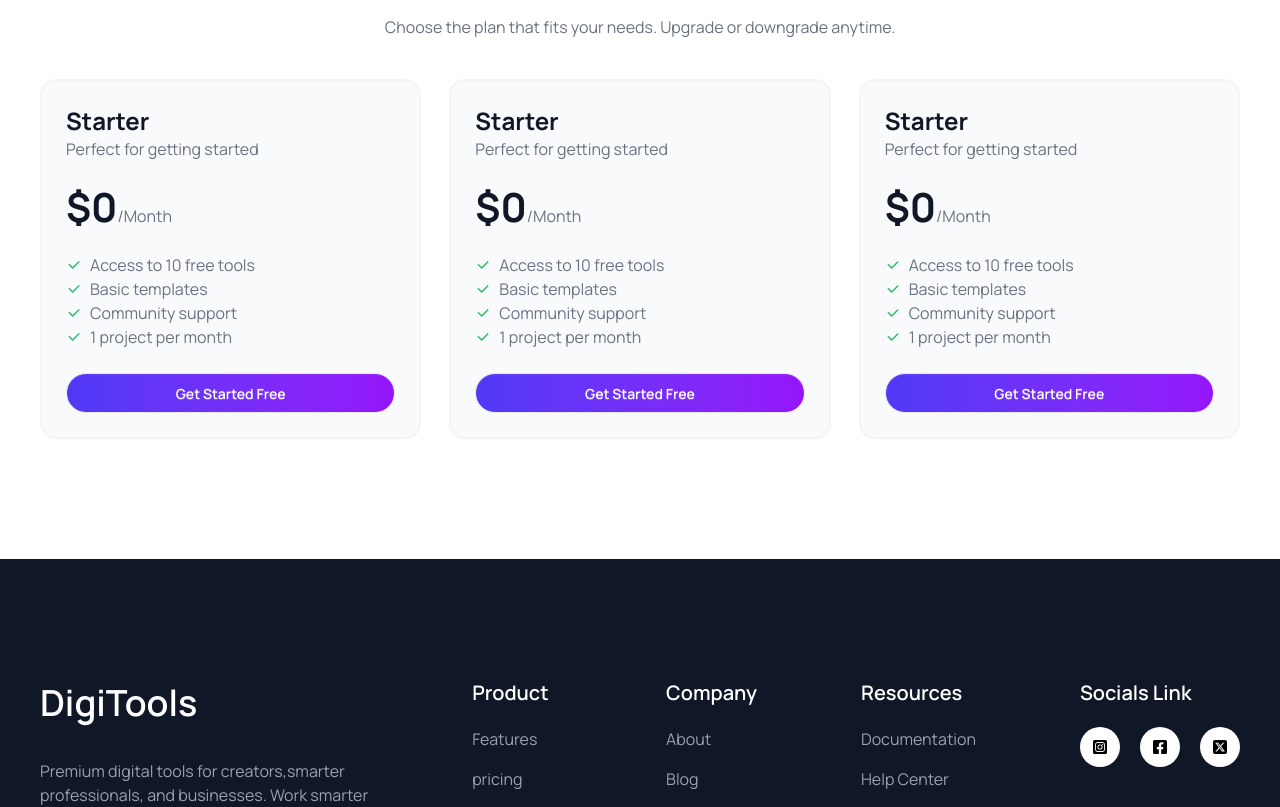
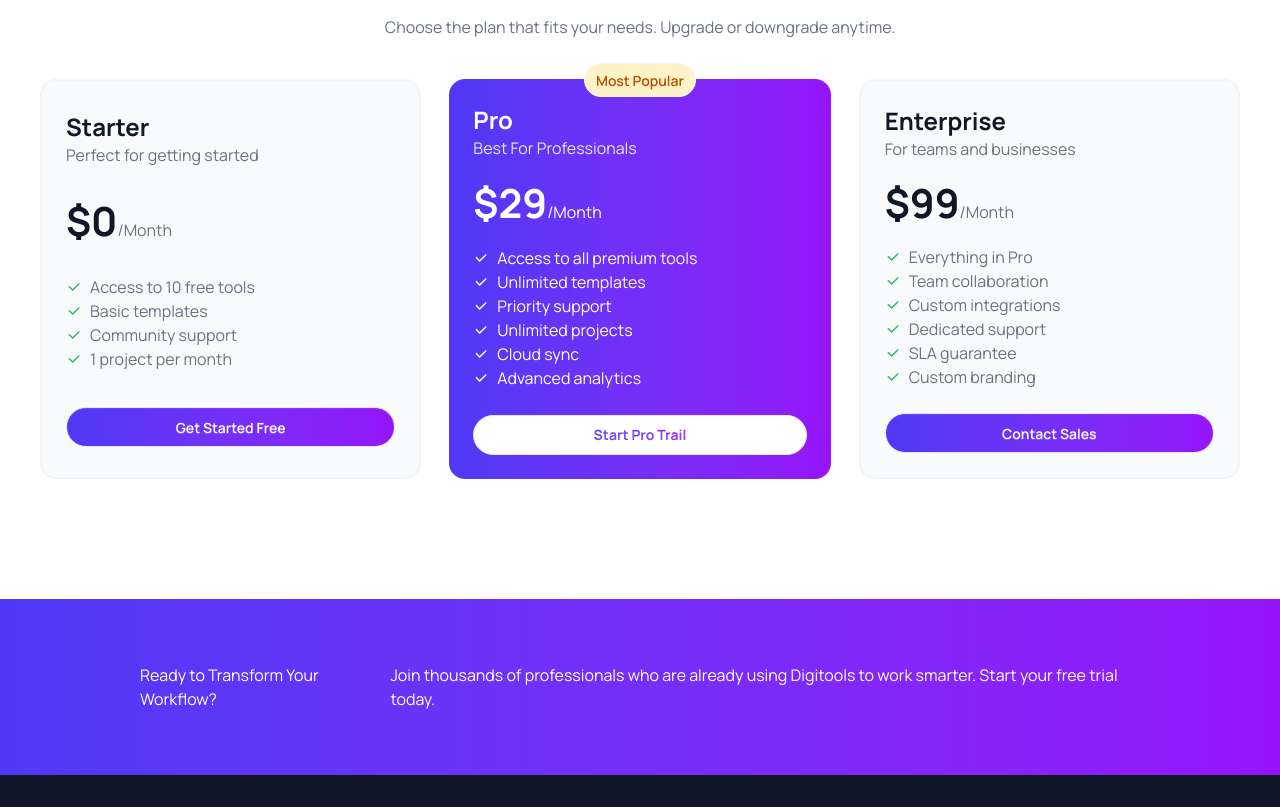
Before and after one commit to muhammad-touhid/B13-Assignment-06---Md-Touhid, a React (Vite) app: page / in a window 1280 px wide. Shown: the part 4203-5010 px from the top of the page. Built offline with nearby package versions, Linux system fonts and the light colour scheme.

Commit message:
pricing secton added

```diff
--- a/src/App.jsx
+++ b/src/App.jsx
@@ -7,6 +7,7 @@ import Navbar from "./component/Navbar/Navbar";
 import Cart from "./component/Cart/Cart";
 import GetStarted from "./component/GetStarted/GetStarted";
 import Pricing from "./component/Pricing/Pricing";
+import Cta from "./component/CTA/Cta";
 
 const getCards = async () => {
   const res = await fetch("/cards.json");
@@ -25,6 +26,7 @@ function App() {
         <CardSection cardsPromise={cardsPromise} />
         <GetStarted />
         <Pricing />
+        <Cta />
         <Footer />
       </div>
     </>
--- /dev/null
+++ b/src/component/CTA/Cta.jsx
@@ -0,0 +1,17 @@
+import React from "react";
+
+const Cta = () => {
+  return (
+    <div className="bg-linear-to-r from-[#4F39F6] to-[#9514FA]">
+      <div className="max-w-250 m-auto text-white flex flex-col md:flex-row justify-between items-center py-16">
+        <h1>Ready to Transform Your Workflow?</h1>
+        <p>
+          Join thousands of professionals who are already using Digitools to
+          work smarter. Start your free trial today.
+        </p>
+      </div>
+    </div>
+  );
+};
+
+export default Cta;
--- a/src/component/Pricing/Pricing.jsx
+++ b/src/component/Pricing/Pricing.jsx
@@ -14,10 +14,12 @@ const Pricing = () => {
           </p>
         </div>
         <div className="grid grid-cols-3 gap-7">
-          <div className="bg-gray-50 p-6 border-2 border-gray-100 rounded-2xl">
-            <h3 className="text-2xl text-black-cus font-bold">Starter</h3>
-            <p className="text-gray-500">Perfect for getting started</p>
-            <p className="text-gray-500 my-4">
+          <div className="flex flex-col justify-around bg-gray-50 p-6 border-2 border-gray-100 rounded-2xl">
+            <div>
+              <h3 className="text-2xl text-black-cus font-bold">Starter</h3>
+              <p className="text-gray-500">Perfect for getting started</p>
+            </div>
+            <p className="text-gray-500 my-3">
               <span className="text-[40px] text-black-cus font-bold">$0</span>
               /Month
             </p>
@@ -43,62 +45,86 @@ const Pricing = () => {
               Get Started Free
             </button>
           </div>
-          <div className="bg-gray-50 p-6 border-2 border-gray-100 rounded-2xl">
-            <h3 className="text-2xl text-black-cus font-bold">Starter</h3>
-            <p className="text-gray-500">Perfect for getting started</p>
-            <p className="text-gray-500 my-4">
-              <span className="text-[40px] text-black-cus font-bold">$0</span>
+          <div className="flex flex-col justify-around bg-linear-to-r from-[#4F39F6] to-[#9514FA] p-6  rounded-2xl relative">
+            <div className="badge bg-[#FEF3C6] text-[#BB4D00] absolute -top-4 left-1/2 -translate-x-1/2 py-4 rounded-full font-semibold">
+              Most Popular
+            </div>
+            <div>
+              <h3 className="text-2xl text-white font-bold">Pro</h3>
+              <p className="text-gray-200">Best For Professionals</p>
+            </div>
+            <p className="text-white my-3">
+              <span className="text-[40px] font-bold">$29</span>
+              /Month
+            </p>
+            <ul>
+              <li className="text-white flex items-center gap-2">
+                <RiCheckFill className="text-white" />{" "}
+                <spane>Access to all premium tools</spane>
+              </li>
+              <li className="text-white flex items-center gap-2">
+                <RiCheckFill className="text-white" />{" "}
+                <spane>Unlimited templates</spane>
+              </li>
+              <li className="text-white flex items-center gap-2">
+                <RiCheckFill className="text-white" />{" "}
+                <spane>Priority support</spane>
+              </li>
+              <li className="text-white flex items-center gap-2">
+                <RiCheckFill className="text-white" />{" "}
+                <spane>Unlimited projects</spane>
+              </li>
+              <li className="text-white flex items-center gap-2">
+                <RiCheckFill className="text-white" /> <spane>Cloud sync</spane>
+              </li>
+              <li className="text-white flex items-center gap-2">
+                <RiCheckFill className="text-white" />{" "}
+                <spane>Advanced analytics</spane>
+              </li>
+            </ul>
+            <button className="btn btn-block bg-white rounded-3xl text-white py-3 mt-6 shadow-none">
+              <span className="bg-linear-to-r from-[#4F39F6] to-[#9514FA] bg-clip-text text-transparent font-bold">
+                Start Pro Trail
+              </span>
+            </button>
+          </div>
+          <div className="flex flex-col justify-around bg-gray-50 p-6 border-2 border-gray-100 rounded-2xl">
+            <div>
+              <h3 className="text-2xl text-black-cus font-bold">Enterprise</h3>
+              <p className="text-gray-500">For teams and businesses</p>
+            </div>
+            <p className="text-gray-500 my-3">
+              <span className="text-[40px] text-black-cus font-bold">$99</span>
               /Month
             </p>
             <ul>
               <li className="text-gray-500 flex items-center gap-2">
                 <RiCheckFill className="text-[#30B868]" />{" "}
-                <spane>Access to 10 free tools</spane>
+                <spane>Everything in Pro</spane>
               </li>
               <li className="text-gray-500 flex items-center gap-2">
                 <RiCheckFill className="text-[#30B868]" />{" "}
-                <spane>Basic templates</spane>
+                <spane>Team collaboration</spane>
               </li>
               <li className="text-gray-500 flex items-center gap-2">
                 <RiCheckFill className="text-[#30B868]" />{" "}
-                <spane>Community support</spane>
+                <spane>Custom integrations</spane>
               </li>
               <li className="text-gray-500 flex items-center gap-2">
                 <RiCheckFill className="text-[#30B868]" />{" "}
-                <spane>1 project per month</spane>
+                <spane>Dedicated support</spane>
+              </li>
+              <li className="text-gray-500 flex items-center gap-2">
+                <RiCheckFill className="text-[#30B868]" />{" "}
+                <spane>SLA guarantee</spane>
+              </li>
+              <li className="text-gray-500 flex items-center gap-2">
+                <RiCheckFill className="text-[#30B868]" />{" "}
+                <spane>Custom branding</spane>
               </li>
             </ul>
             <button className="btn btn-block bg-linear-to-r from-[#4F39F6] to-[#9514FA] rounded-3xl text-white py-3 mt-6">
-              Get Started Free
-            </button>
-          </div>
-          <div className="bg-gray-50 p-6 border-2 border-gray-100 rounded-2xl">
-            <h3 className="text-2xl text-black-cus font-bold">Starter</h3>
-            <p className="text-gray-500">Perfect for getting started</p>
-            <p className="text-gray-500 my-4">
-              <span className="text-[40px] text-black-cus font-bold">$0</span>
-              /Month
-            </p>
-            <ul>
-              <li className="text-gray-500 flex items-center gap-2">
-                <RiCheckFill className="text-[#30B868]" />{" "}
-                <spane>Access to 10 free tools</spane>
-              </li>
-              <li className="text-gray-500 flex items-center gap-2">
-                <RiCheckFill className="text-[#30B868]" />{" "}
-                <spane>Basic templates</spane>
-              </li>
-              <li className="text-gray-500 flex items-center gap-2">
-                <RiCheckFill className="text-[#30B868]" />{" "}
-                <spane>Community support</spane>
-              </li>
-              <li className="text-gray-500 flex items-center gap-2">
-                <RiCheckFill className="text-[#30B868]" />{" "}
-                <spane>1 project per month</spane>
-              </li>
-            </ul>
-            <button className="btn btn-block bg-linear-to-r from-[#4F39F6] to-[#9514FA] rounded-3xl text-white py-3 mt-6">
-              Get Started Free
+              Contact Sales
             </button>
           </div>
         </div>
```
